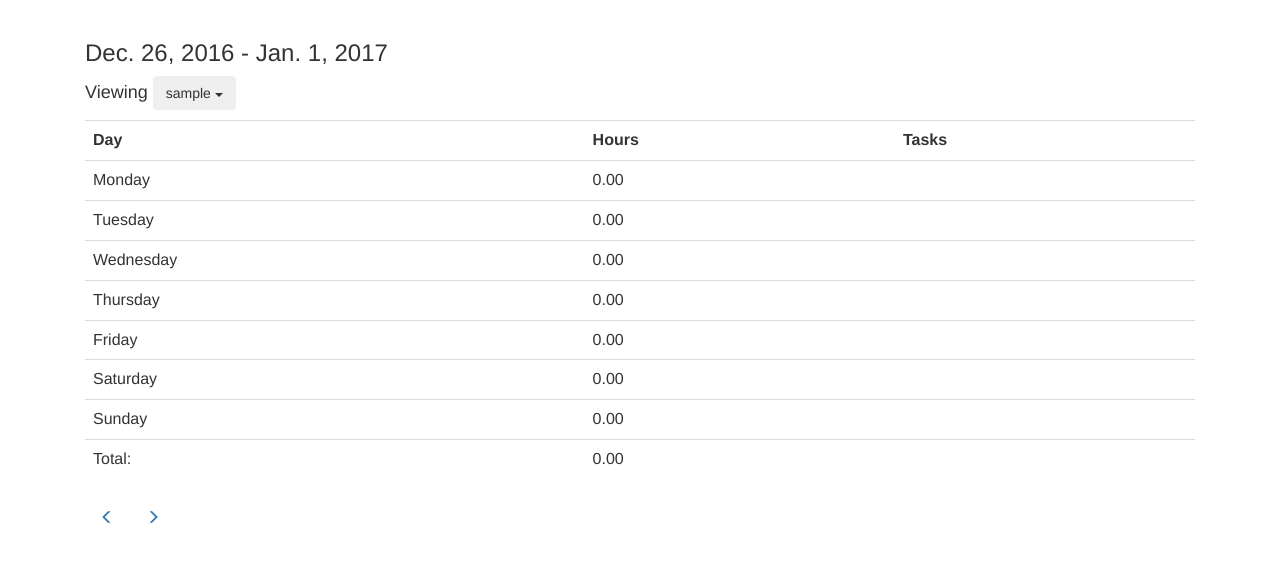
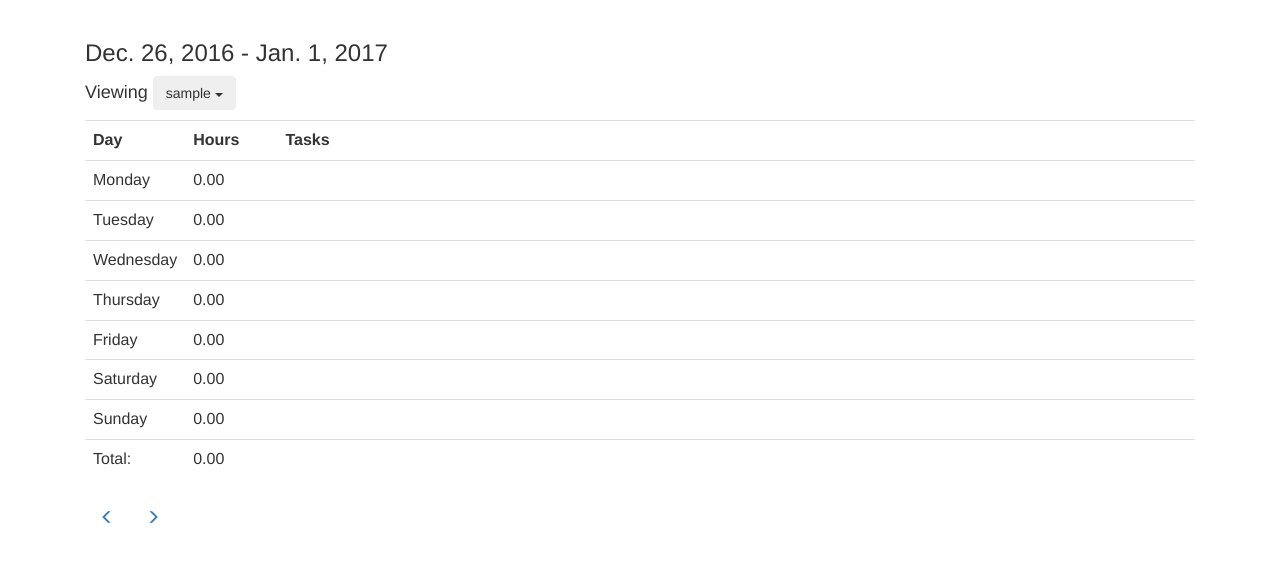
Before and after one commit to yarokifor/TimeTracker, a Django app: page /export in a window 1280 px wide. Shown: the part 52-614 px from the top of the page. Run offline with Django 3.2, Linux system fonts and the light colour scheme; the visitor is signed in with stand-in values (Sample User, id 1); data comes from the database, SQL or seed files in the repository; data that the repository does not hold is empty; some libraries are stand-ins or nearby versions.

Commit message:
Fixed width for export table

```diff
--- a/shifts/templates/export.html
+++ b/shifts/templates/export.html
@@ -19,11 +19,11 @@
             </div>
         </h4>
     {% endif%}
-        <table class="table table-hover">
+        <table class="table table-hover text-left">
             <tr>
-            <th>Day</th>
-            <th>Hours</th>
-            <th>Tasks</th>
+            <th class="col-md-1">Day</th>
+            <th class="col-md-1">Hours</th>
+            <th class="col-md-10">Tasks</th>
             </tr>
             {% for day,shift,hours in day_shifts_and_hours %}
                 <tr>
```
